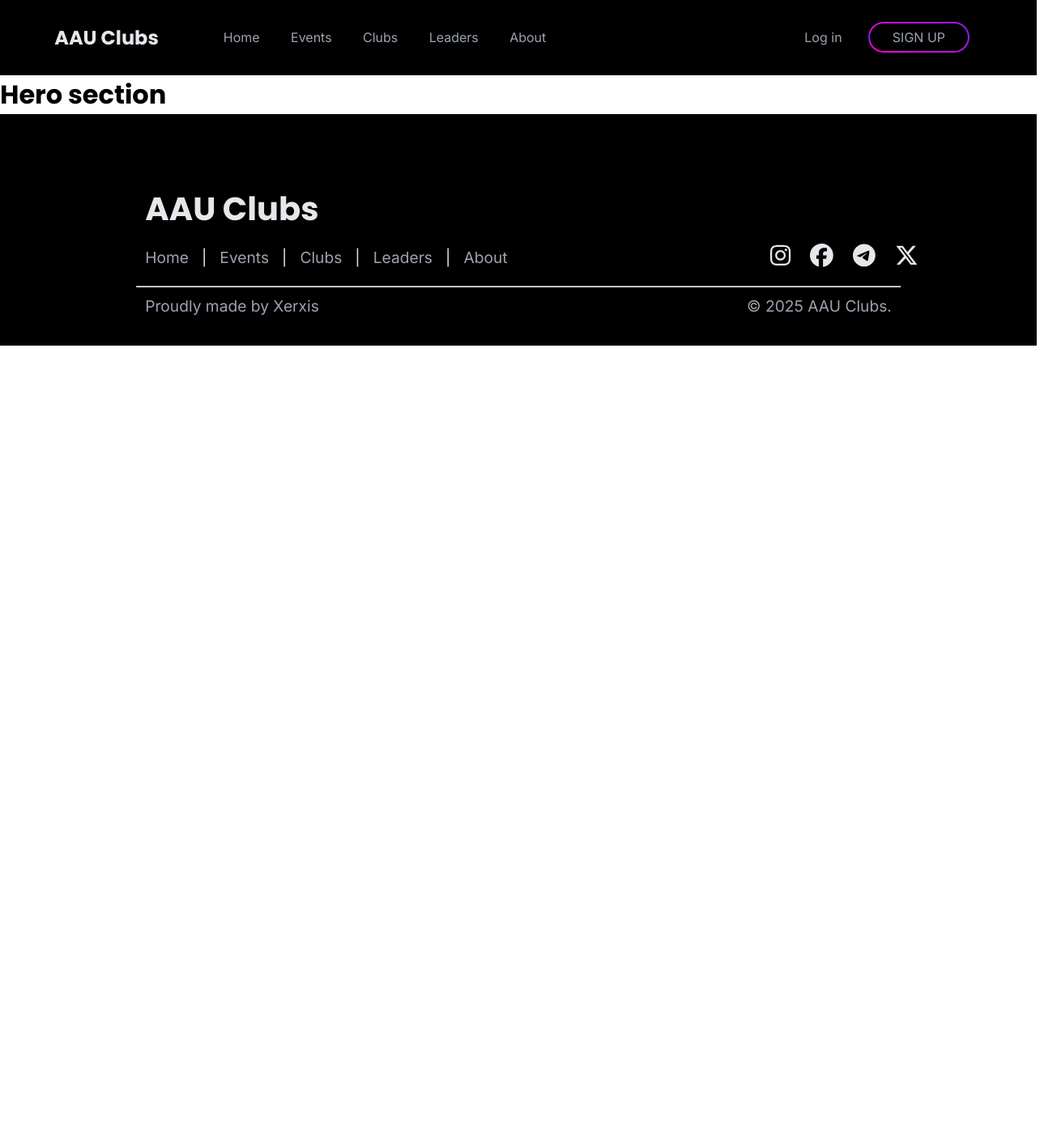
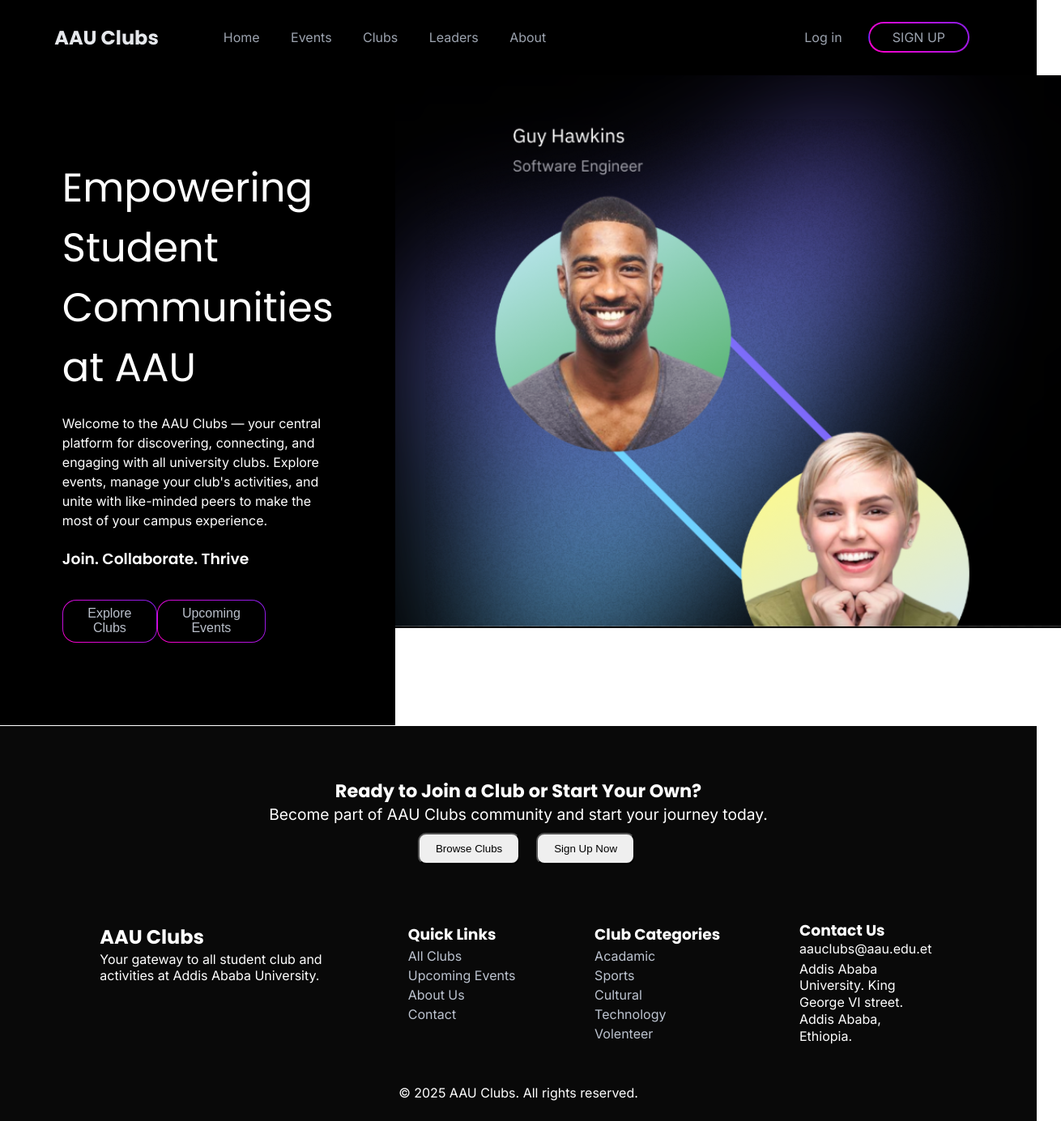
Before and after one commit to GDGAAU/AAU-Clubs, a React (Vite) app in the folder client/: page / in a window 1280 px wide. Shown: the whole page at 81% size, 1310 px wide, since content can reach past the window. Before the commit the page ends 800 px from the top, so only its background shows below. Built offline with nearby package versions, Linux system fonts and the light colour scheme.

Commit message:
Changed the Footer

```diff
--- a/client/src/App.jsx
+++ b/client/src/App.jsx
@@ -2,7 +2,7 @@ import './assets/styles.css';
 import React from "react";
 import { createRoot } from "react-dom/client";
 import NavBar from "./components/navbar/navbar";
-import Footer from "./components/footer/footer";
+import Footer from './components/footer/Footer';
 import Home from "./Pages/home/home";
 
 const App = () => {
--- a/client/src/Pages/home/home.jsx
+++ b/client/src/Pages/home/home.jsx
@@ -1,9 +1,27 @@
 import React from "react";
+import style from "./home.module.css"
 
 const Home = () => {
     return (
-        <div>
-            <h1>Hero section</h1>
+        <div className={style.container}>
+            <div className={style.hero}>
+                <div className={style.text}>
+                    <h2>Empowering Student Communities at AAU</h2>
+                    <p>
+                        Welcome to the AAU Clubs — your central platform for discovering, connecting, and
+                        engaging with all university clubs. Explore events, manage your club's activities,
+                        and unite with like-minded peers to make the most of your campus experience.
+                    </p>
+                    <h3>Join. Collaborate. Thrive</h3>
+                </div>
+                <div className={style.buttons}>
+                    <button>Explore Clubs</button>
+                    <button>Upcoming Events</button>
+                </div>
+            </div>
+            <div className={style.image}>
+                <img src="/image1.png" alt="image1" />
+            </div>
         </div>
     );
 };
--- /dev/null
+++ b/client/src/Pages/home/home.module.css
@@ -0,0 +1,62 @@
+h1, h2, h3, h4, h5, h6, p {
+    padding: 0;
+    margin: 0;
+}
+
+.container {
+    display: flex;
+}
+
+.hero {
+    background-color: black;
+    padding: 8% 6%;
+    color: white;
+}
+
+.text h2 {
+    font-size: 3.1rem;
+    padding-bottom: 20px;
+    font-weight: 500;
+}
+
+.text p {
+    line-height: 1.5rem;
+    padding-bottom: 1.3rem;
+}
+
+.text h3 {
+    padding-bottom: 1rem;
+    font-weight: 600;
+}
+
+.buttons {
+    width: 75%;
+    display: flex;
+    justify-content: space-between;
+    padding-top: 20px;
+}
+
+.buttons button {
+    background:
+      linear-gradient(black, black) padding-box,
+      linear-gradient(45deg, #ff00cc, #3333ff) border-box;
+    border-radius: 17px;
+    border: 1px solid transparent;
+    padding: 3% 10%;
+    transition: background-position 0.4s ease-in-out;
+    background-size: 200% 100%;
+    background-position: 200% 0;
+    color: #b9bfca;
+    font-size: 16px;
+}
+
+.buttons button:hover {
+    background-position: 100% 0;
+    box-shadow: 0 5px 5px rgba(139, 100, 207, 0.5);
+    transition: 0.2s ease-in-out;
+    color: #fff;
+}
+
+.image {
+    width: 70%;
+}
--- /dev/null
+++ b/client/src/components/footer/Footer.jsx
@@ -0,0 +1,53 @@
+import React from "react";
+import style from './footer.module.css';
+
+const Footer = () => {
+    return (
+        <div className={style.container}>
+            <div className={style.join}>
+                <h3>Ready to Join a Club or Start Your Own?</h3>
+                <p>Become part of AAU Clubs community and start your journey today.</p>
+                <div className={style.button}>
+                    <button>Browse Clubs</button>
+                    <button>Sign Up Now</button>
+                </div>
+            </div>
+            <div className={style.footer}>
+                <div className={style.desc}>
+                    <h2>AAU Clubs</h2>
+                    <p>Your gateway to all student club and activities at Addis Ababa University.</p>
+                    {/* socials */}
+                </div>
+                <div className={style.links}>
+                    <h3>Quick Links</h3>
+                    <ul>
+                        <li><a href="">All Clubs</a></li>
+                        <li><a href="">Upcoming Events</a></li>
+                        <li><a href="">About Us</a></li>
+                        <li><a href="">Contact</a></li>
+                    </ul>
+                </div>
+                <div className={style.categories}>
+                    <h3>Club Categories</h3>
+                    <ul>
+                        <li><a href="">Acadamic</a></li>
+                        <li><a href="">Sports</a></li>
+                        <li><a href="">Cultural</a></li>
+                        <li><a href="">Technology</a></li>
+                        <li><a href="">Volenteer</a></li>
+                    </ul>
+                </div>
+                <div className={style.contact}>
+                    <h3>Contact Us</h3>
+                    <p>aauclubs@aau.edu.et</p>
+                    <p>Addis Ababa University. King George VI street. Addis Ababa, Ethiopia. </p>
+                </div>
+            </div>
+            <div className={style.copyright}>
+                <p> &copy; 2025 AAU Clubs. All rights reserved.</p>
+            </div>
+        </div>
+    );
+};
+
+export default Footer;
--- a/client/src/components/footer/footer.module.css
+++ b/client/src/components/footer/footer.module.css
@@ -3,53 +3,63 @@
     margin: 0;
 }
 
-.footer {
-    background-color: #000000;
-    color: #e5e7eb;
-    font-size: larger;
-    padding: 5% 5% 2% 5%;
+.container {
+    padding: 3% 3% 1% 3%;
+    background-color: #090909;
+    color: white;
+    border-top: 1px solid;
 }
 
-.main {
-    display: flex;
-    justify-content: space-between;
+.join {
+    text-align: center;
+    font-size: larger;
+    padding: 2%;
 }
 
-.left {
-    padding: 2% 10%;
+.button {
+    padding: 1%;
 }
 
-.left h2 {
-    font-size: 2.5rem;
+.button button {
+    padding: 10px 20px;
+    margin-left: 20px;
+    border-radius: 10px;
 }
 
-.links {
-    list-style-type: none;
+.footer {
+    padding: 3%;
     display: flex;
-    gap: 1rem;
-    padding-top: 18px;
+    justify-content: space-around;
 }
 
-.links a {
-    text-decoration: none;
-    color: #9ca3af;
+.desc {
+    width: 25%;
 }
 
-.socials {
-    display: flex;
-    width: 10%;
-    align-items: flex-end;
-    gap: 1.5rem;
-    padding: 0 13% 2% 5%;
+.links li, .categories li {
+    list-style-type: none;
+    line-height: 1.5rem;
 }
 
-hr {
-    margin: 0 9%;
+.links a, .categories a {
+    text-decoration: none;
+    color: #bdc4d0;
 }
 
-.bottom {
-    display: flex;
-    justify-content: space-between;
-    padding: 1% 10%;
-    color: #9ca3af;
+.links a:hover, .categories a:hover {
+    color: white;
 }
+
+.contact {
+    width: 15%;
+    line-height: 1.3rem;
+}
+
+.contact p {
+    padding: 1% 0;
+}
+
+.copyright {
+    text-align: center;
+    padding: 1%;
+}
--- a/client/src/components/footer/footer.jsx
+++ b/client/src/components/footer/footer2.jsx
@@ -3,7 +3,7 @@ import styles from "./footer.module.css";
 import { FontAwesomeIcon } from "@fortawesome/react-fontawesome";
 import { faInstagram, faTelegram, faXTwitter, faFacebook } from '@fortawesome/free-brands-svg-icons';
 
-const Footer = () => {
+const FooterOne = () => {
     return (
         <div className={styles.footer}>
             <div className={styles.main}>
@@ -37,4 +37,4 @@ const Footer = () => {
     );
 }
 
-export default Footer;
+export default FooterOne;
```
Also changed, not shown: client/public/image1.png (added).
